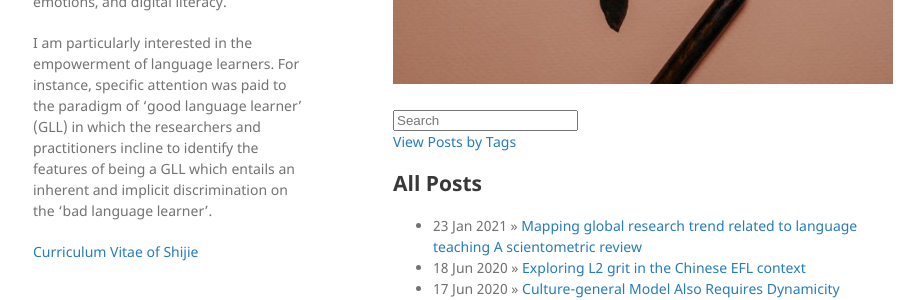
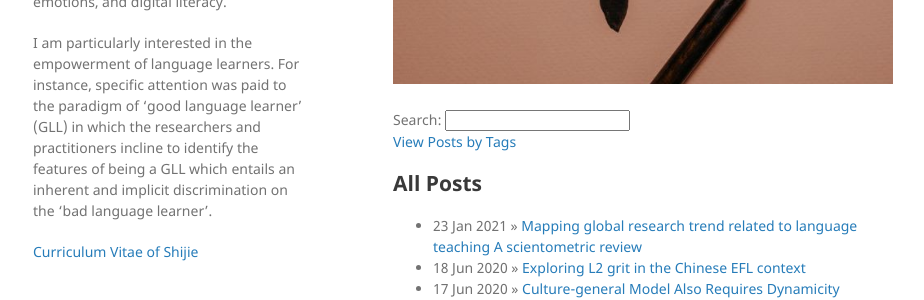
Before and after one commit to ChristopherTLAL/personal-blog, a Jekyll site: the page built from index.md, in a window 1280 px wide and 1138 px high. Shown: the part 307-607 px from the top of the window, without its empty margins (177-1101 px from the left). Built offline with Jekyll 4.4.1, drawn with Linux system fonts in a browser that asks for light colours; our own code applies the rules of GitHub Pages for plain Markdown files.

Commit message:
Update default.html

```diff
--- a/_layouts/default.html
+++ b/_layouts/default.html
@@ -25,7 +25,8 @@
       <section>
 
       {{ content }}
-     <input type="text" placeholder="Search">
+     <label for="search">Search:</label>
+      <input type="search" name="search" id="search">
          <p class="view"><a href="Posts_by_Tags">View Posts by Tags</a></p>
         <div id="home">
     <h2>All Posts</h2>
```
